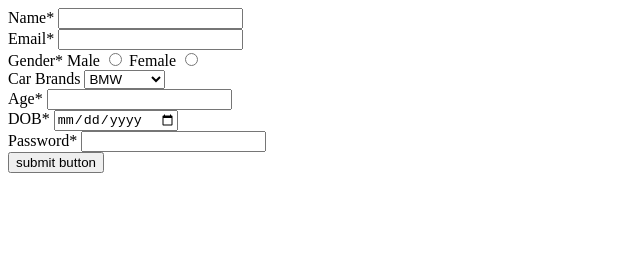
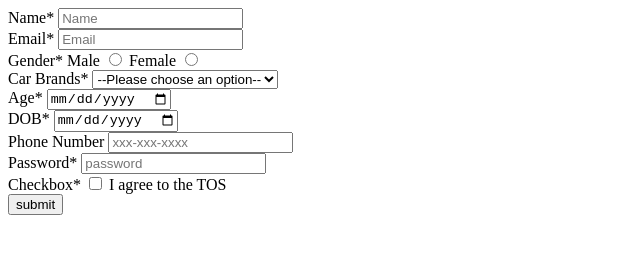
Before and after one commit to acciojob/signup-form-car-Nik-Zha, a website: page main.html in a window 1280 px wide. Shown: the whole page, without its empty margins (0-640 px from the left). Drawn offline with Linux system fonts and the light colour scheme.

Commit message:
created a submission

```diff
--- a/main.html
+++ b/main.html
@@ -7,43 +7,44 @@
 </head>
 
 <body>
-	<form method="post">
-		<div>
+	<form action="" method="post">
           <label for="name">Name*</label>
-		      <input type="text" id="name" required>
-		</div>
-        <div>
+		  <input type="text" name="name" id="name" placeholder="Name" required>
+		  <br>
 		  <label for="email">Email*</label>
-		      <input type="email" id="email" required>
-		</div>
-		<div>
-			  <label>Gender*</label>
-			  <label for="male">Male</label>
-		      <input type="radio" id="male" name="gender" value="Male" required>
-			  <label for="female">Female</label>
-		      <input type="radio" id="female" name="gender" value="Female" required>
-		</div>
-		<div>
-			<label for="cars">Car Brands</label>
-			<select id="cars">
-				<option value="BMW">BMW</option>
-				<option value="Audi">Audi</option>
-				<option value="Mercedez">Mercedez</option>
+		  <input type="email" name="email" id="email" placeholder="Email" required>
+		  <br>
+		  <label for="gender">Gender*</label>
+		  <label for="Male">Male</label>
+		  <input type="radio" name="gender" id="gender_m" required>
+		  <label for="Female">Female</label>
+		  <input type="radio" name="gender" id="gender_m" required>
+		  <br>
+		  <label for="cars">Car Brands*</label>
+		  <select name="cars" id="cars">
+			<option value="--Please choose an option--" disabled selected>--Please choose an option--</option>
+			<option id="cars" value="BMW" required>BMW</option>
+			<option id="cars" value="Audi" required>Audi</option>
+			<option id="cars" value="Mercedez" required>Mercedez</option>
 		  </select>
-		</div>
-		<div>
+		  <br>
 		  <label for="age">Age*</label>
-		      <input type="number" id="age" required>
-		</div>
-		<div>
+		  <input type="date" name="age" id="age" placeholder="Age" required>
+		  <br>
 		  <label for="dob">DOB*</label>
-		      <input type="date" id="dob" required>
-		</div>
-		<div>
+		  <input type="date" name="dob" id="dob" required>
+		  <br>
+		  <label for="tel">Phone Number</label>
+		  <input type="tel" name="tel" id="tel" placeholder="xxx-xxx-xxxx">
+		  <br>
 		  <label for="password">Password*</label>
-		      <input type="password" id="password" required>
-		</div>
-		<button type="submit">submit button</button>
+		  <input type="password" name="password" placeholder="password" id="password" required>
+		  <br>
+		  <label for="tos">Checkbox*</label>
+		  <input type="checkbox" name="tos" id="tos" required>
+		  <label for="tos">I agree to the TOS</label>
+		  <br>
+		  <button type="submit">submit</button>
 	</form>
 	<!-- the entire body must be written by student -->
     <script type="text/javascript" src="./script.js">
```
Lines whose indentation alone changed are shown as unchanged.
